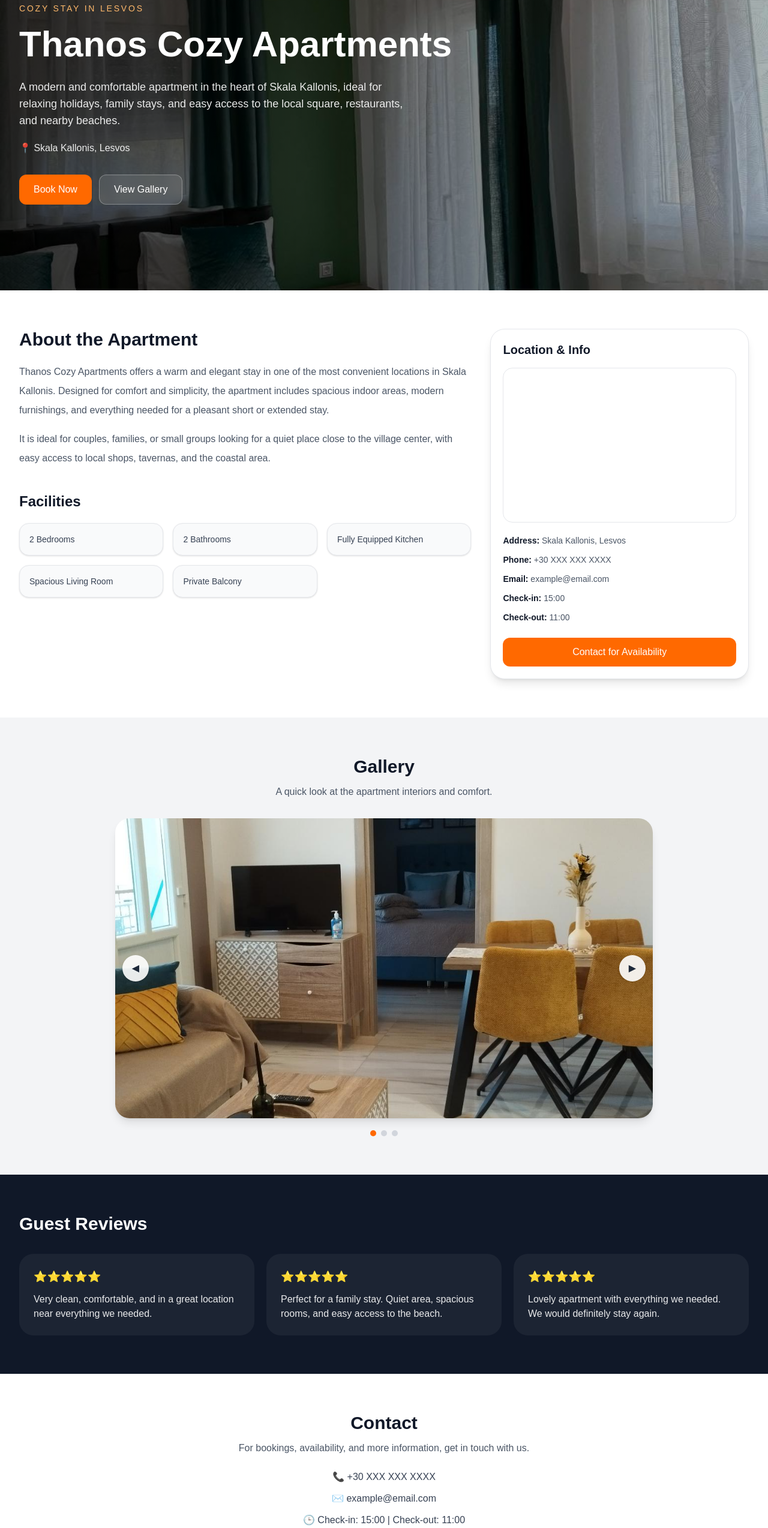
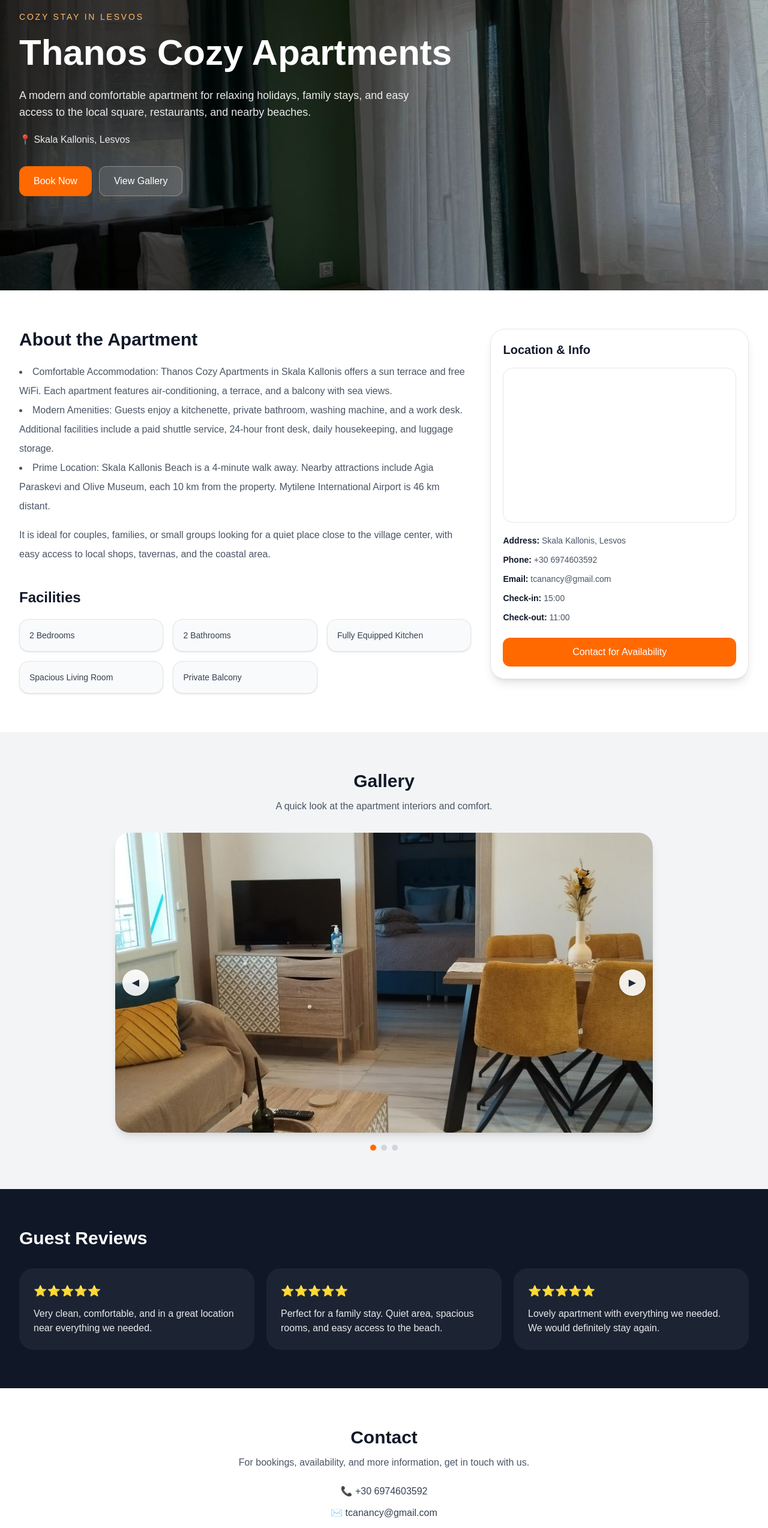
Before and after one commit to amamouridis06/lesvos-travel-guide, a Next.js app: page /hotels/thanos-cozy-appartments in a window 1280 px wide. Shown: the part 220-2767 px from the top of the page at 60% size. Built offline with nearby package versions, Linux system fonts and the light colour scheme; grey boxes are pictures that could not be loaded.

Commit message:
Update page.tsx

```diff
--- a/app/hotels/thanos-cozy-appartments/page.tsx
+++ b/app/hotels/thanos-cozy-appartments/page.tsx
@@ -52,8 +52,7 @@ export default function ApartmentPage() {
             </h1>
 
             <p className="mt-5 max-w-2xl text-base leading-7 text-white/90 sm:text-lg">
-              A modern and comfortable apartment in the heart of Skala Kallonis,
-              ideal for relaxing holidays, family stays, and easy access to the
+              A modern and comfortable apartment for relaxing holidays, family stays, and easy access to the
               local square, restaurants, and nearby beaches.
             </p>
 
@@ -80,10 +79,11 @@ export default function ApartmentPage() {
           <div>
             <h2 className="text-3xl font-bold text-gray-900">About the Apartment</h2>
             <p className="mt-5 text-base leading-8 text-gray-600">
-              Thanos Cozy Apartments offers a warm and elegant stay in one of the
-              most convenient locations in Skala Kallonis. Designed for comfort and
-              simplicity, the apartment includes spacious indoor areas, modern
-              furnishings, and everything needed for a pleasant short or extended stay.
+              <li>Comfortable Accommodation: Thanos Cozy Apartments in Skala Kallonis offers a sun terrace and free WiFi. Each apartment features air-conditioning, a terrace, and a balcony with sea views.</li>
+
+                <li>Modern Amenities: Guests enjoy a kitchenette, private bathroom, washing machine, and a work desk. Additional facilities include a paid shuttle service, 24-hour front desk, daily housekeeping, and luggage storage.</li>
+
+               <li>Prime Location: Skala Kallonis Beach is a 4-minute walk away. Nearby attractions include Agia Paraskevi and Olive Museum, each 10 km from the property. Mytilene International Airport is 46 km distant.</li>
             </p>
             <p className="mt-4 text-base leading-8 text-gray-600">
               It is ideal for couples, families, or small groups looking for a quiet
@@ -114,7 +114,7 @@ export default function ApartmentPage() {
             <div className="mt-4 overflow-hidden rounded-2xl border border-gray-200">
               <iframe
                 title="Map of Skala Kallonis"
-                src="https://www.google.com/maps?q=Skala%20Kallonis%20Lesvos&z=14&output=embed"
+                src="https://www.google.com/maps/embed?pb=!1m18!1m12!1m3!1d2071.5071451047647!2d26.208322117000183!3d39.20674076014447!2m3!1f0!2f0!3f0!3m2!1i1024!2i768!4f13.1!3m3!1m2!1s0x14ba93ec07a5c773%3A0x4dca5510e8276b2e!2sThanos%20Cozy%20Apartments!5e1!3m2!1sen!2sgr!4v1776534581632!5m2!1sen!2sgr"
                 className="h-64 w-full"
                 loading="lazy"
                 referrerPolicy="no-referrer-when-downgrade"
@@ -128,11 +128,11 @@ export default function ApartmentPage() {
               </p>
               <p>
                 <span className="font-semibold text-gray-900">Phone:</span>{" "}
-                +30 XXX XXX XXXX
+                +30 6974603592
               </p>
               <p>
                 <span className="font-semibold text-gray-900">Email:</span>{" "}
-                example@email.com
+                tcanancy@gmail.com
               </p>
               <p>
                 <span className="font-semibold text-gray-900">Check-in:</span>{" "}
@@ -239,8 +239,8 @@ export default function ApartmentPage() {
           </p>
 
           <div className="mt-6 space-y-3 text-sm sm:text-base text-gray-700">
-            <p>📞 +30 XXX XXX XXXX</p>
-            <p>✉️ example@email.com</p>
+            <p>📞 +30 6974603592</p>
+            <p>✉️ tcanancy@gmail.com</p>
             <p>🕒 Check-in: 15:00 | Check-out: 11:00</p>
           </div>
         </div>
```
